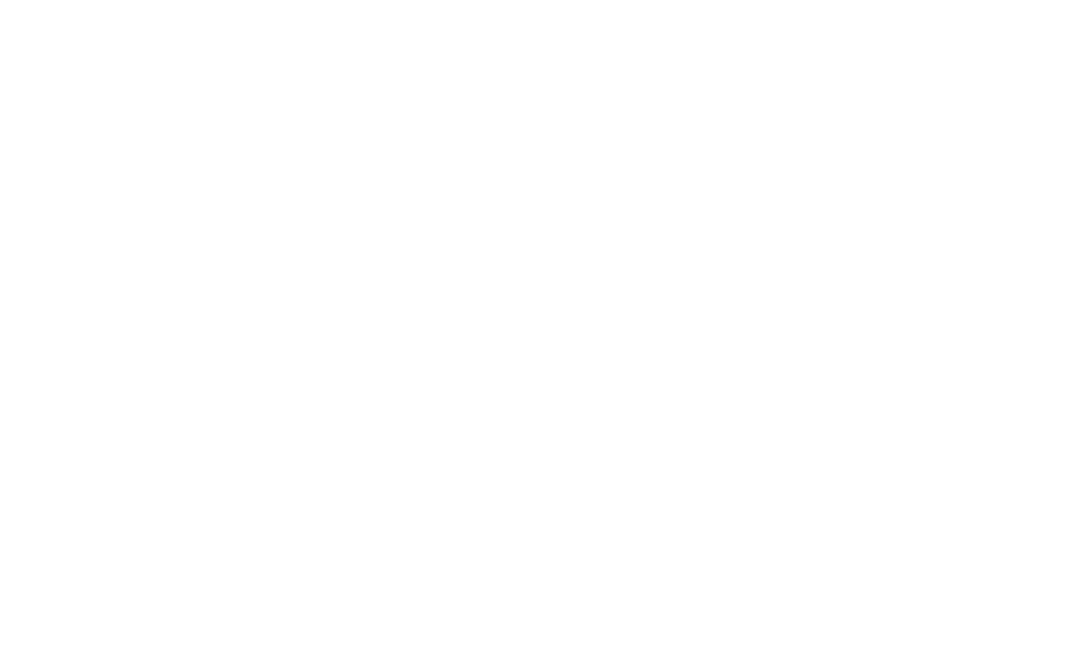
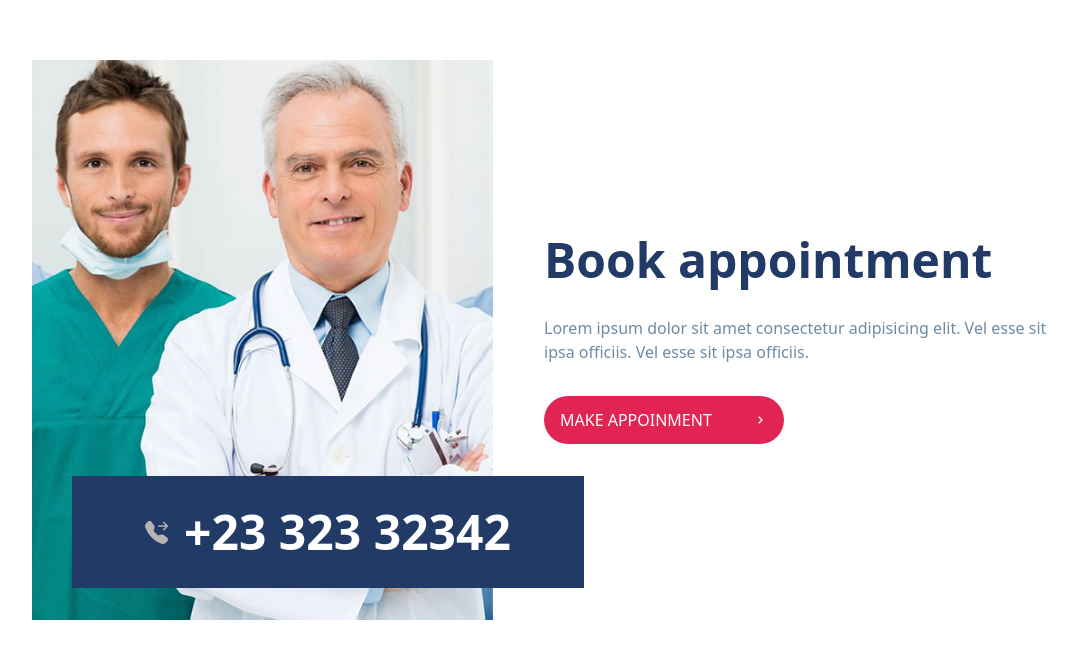
Before and after one commit to mdumar112233/full_stack_doctor_web_app_client, a React (Create React App) app: page / in a window 1280 px wide. Shown: the part 2944-3602 px from the top of the page, without its empty margins (96-1173 px from the left). Before the commit the page ends 2924 px from the top, so only its background shows below. Built offline with nearby package versions, Linux system fonts and the light colour scheme.

Commit message:
update our Home appointment

```diff
--- a/src/pages/home/Home.tsx
+++ b/src/pages/home/Home.tsx
@@ -1,16 +1,18 @@
 import React from 'react';
 import OurService from './OurService';
-import Service from './Service';
+import HomeService from './HomeService';
 import Statistic from './Statistic';
 import TopBanner from './TopBanner';
+import HomeAppoinment from './HomeAppoinment';
 
 const Home: React.FC = () => {
     return (
         <div className='mt-5'>
             <TopBanner />
-            <Service />
+            <HomeService />
             <Statistic />
             <OurService />
+            <HomeAppoinment />
         </div>
     );
 };
--- /dev/null
+++ b/src/pages/home/HomeAppoinment.tsx
@@ -0,0 +1,34 @@
+import React from "react";
+import doctor_appoint from "../../assets/images/doctor-image-3.jpg";
+import { BiChevronRight } from "react-icons/bi";
+import { BsTelephoneForwardFill } from "react-icons/bs";
+
+const HomeAppoinment = () => {
+  return (
+    <section className="w-[90%] xm:w-[80%] mx-auto flex mb-20 mt-20 tablet:space-x-8 justify-between tablet:items-center tablet:flex-row flex-col">
+      <div className="bg-doctorBg h-[35rem] bg-cover bg-center sm:w-[80%] md:w-[70%] tablet:w-[45%]">
+        <div className="mt-[26rem]">
+        <div className="flex bg-main-color h-28 md:w-[50vw] tablet:w-[40vw] items-center justify-center tablet:ml-10 md:ml-40 2xm:ml-16 2xm:w-[90%]">
+            <BsTelephoneForwardFill className="text-[#b8b3b3]" size={23} />
+                <h1 className="text-white text-2xl sm:text-3xl md:text-5xl font-bold ml-4">+23 323 32342</h1>
+        </div>
+        </div>
+      </div>
+
+      <div className="tablet:w-[50%] space-y-8 tablet:mt-0 mt-8">
+        <h1 className="text-main-color text-2xl xm:text-3xl  md:text-5xl font-bold">Book appointment</h1>
+        <p className="text-main-normal mt-2 mb-4">
+          Lorem ipsum dolor sit amet consectetur adipisicing elit. Vel esse sit
+          ipsa officiis. Vel esse sit
+          ipsa officiis.
+        </p>
+        <div className="mt-4 text-white hover:bg-main-color bg-pink-color md:w-60 w-48 py-3 px-4 rounded-3xl transition-all flex items-center justify-between cursor-pointer">
+          <p className="text-sm md:text-base">MAKE APPOINMENT</p>
+          <BiChevronRight />
+        </div>
+      </div>
+    </section>
+  );
+};
+
+export default HomeAppoinment;
--- a/src/pages/home/Service.tsx
+++ b/src/pages/home/HomeService.tsx
@@ -4,7 +4,7 @@
 import doctor_imag_3 from "../../assets/images/doctor-image-3.jpg";
 import { BiChevronRight } from "react-icons/bi";
 
-const Service: React.FC = () => {
+const HomeService: React.FC = () => {
   return (
     <section className="w-[90%] xm:w-[80%] mx-auto mb-20">
       <div className="flex tablet:flex-row flex-col tablet:space-x-8 w-full">
@@ -52,4 +52,4 @@
   );
 };
 
-export default Service;
+export default HomeService;
--- a/tailwind.config.js
+++ b/tailwind.config.js
@@ -21,6 +21,7 @@
     backgroundImage: {
       'topBanner': "url('/src/assets/images/banner.jpg')",
       'statistic': "url('/src/assets/images/doctor-image-4.jpg')",
+      'doctorBg': "url('/src/assets/images/doctor-image-3.jpg')",
     },
     fontFamily: {
       'exo': ["Exo", 'sans-serif'],
```
